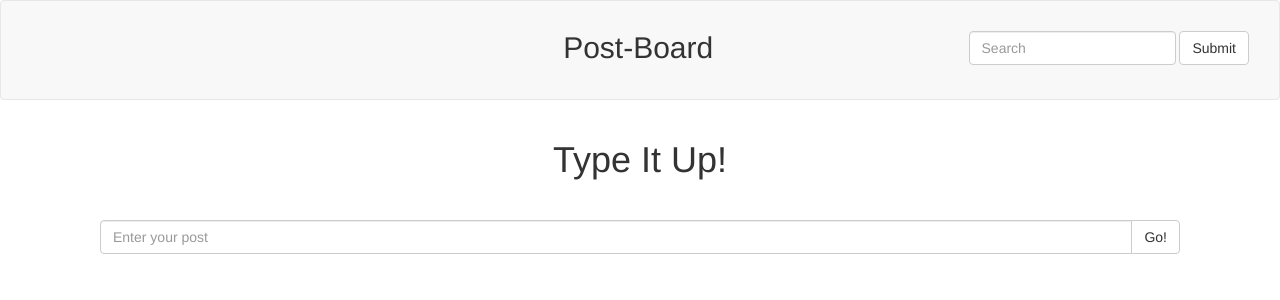
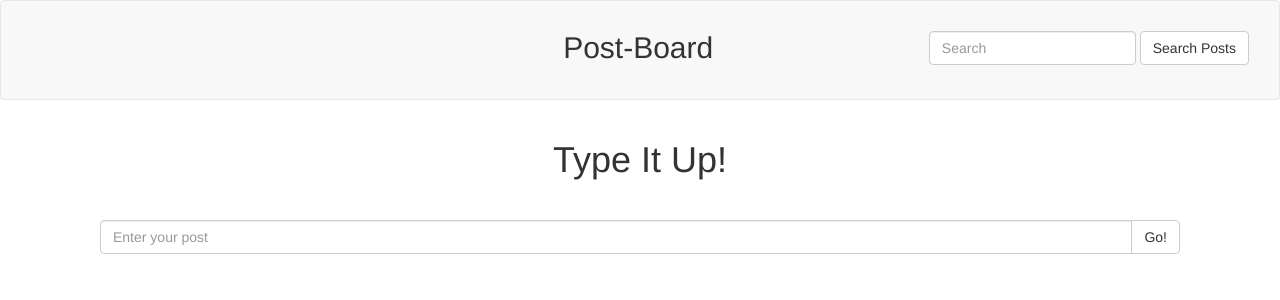
Before and after one commit to PatrickCenteno/Post-Board, a PHP site: page / in a window 1280 px wide. Shown: the top 300 px of the page. Run offline with PHP 8.4, Linux system fonts and the light colour scheme; data that the repository does not hold is empty; some libraries are stand-ins or nearby versions.

Commit message:
changed submit button to 'search posts'

```diff
--- a/postboard/index.php
+++ b/postboard/index.php
@@ -40,7 +40,7 @@
 						<div class="form-group">
 				          	<input type="text" class="form-control" placeholder="Search">
 				        </div>
-				        <button type="submit" class="btn btn-default">Submit</button>
+				        <button type="submit" class="btn btn-default">Search Posts</button>
 				    </form>
 				</div>
 			</div>
```
